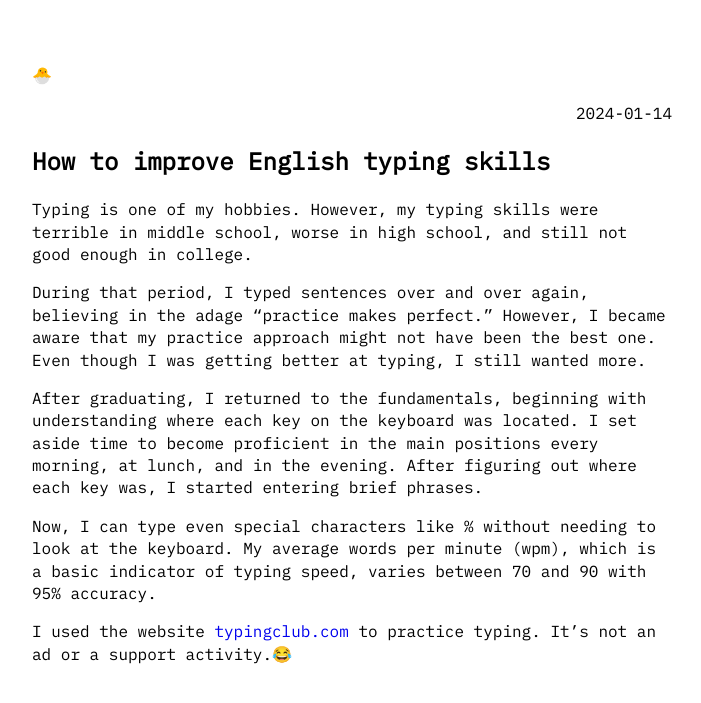
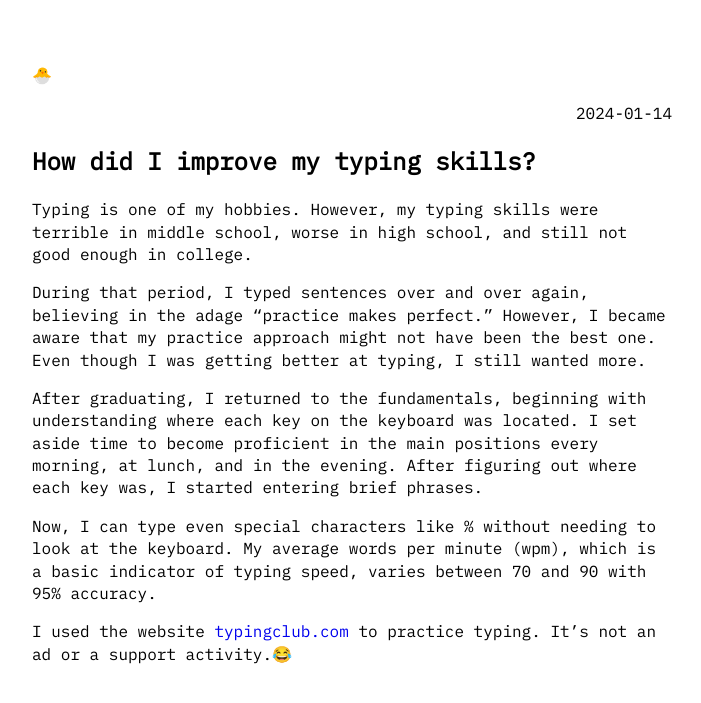
Before and after one commit to prolkh/prolkh.github.io, a Jekyll site: the page built from _posts/2024-01-14-how-did-i-improve-my-typing-skills.md, in a window 1280 px wide. Shown: the top 703 px of the page, without its empty margins (288-989 px from the left). Built offline with Jekyll 4.4.1, drawn with Linux system fonts in a browser that asks for light colours; comment, search, counter and statistics services are not loaded.

Commit message:
fix: Update file name and title to better reflect the included contents

```diff
--- a/_posts/2024-01-14-how-to-improve-english-typing-skills.md
+++ b/_posts/2024-01-14-how-did-i-improve-my-typing-skills.md
@@ -1,6 +1,6 @@
 ---
 layout: post
-title: How to improve English typing skills
+title: How did I improve my typing skills?
 date: 2024-01-14 13:00:00 +0900
 categories: diary
 ---
```
